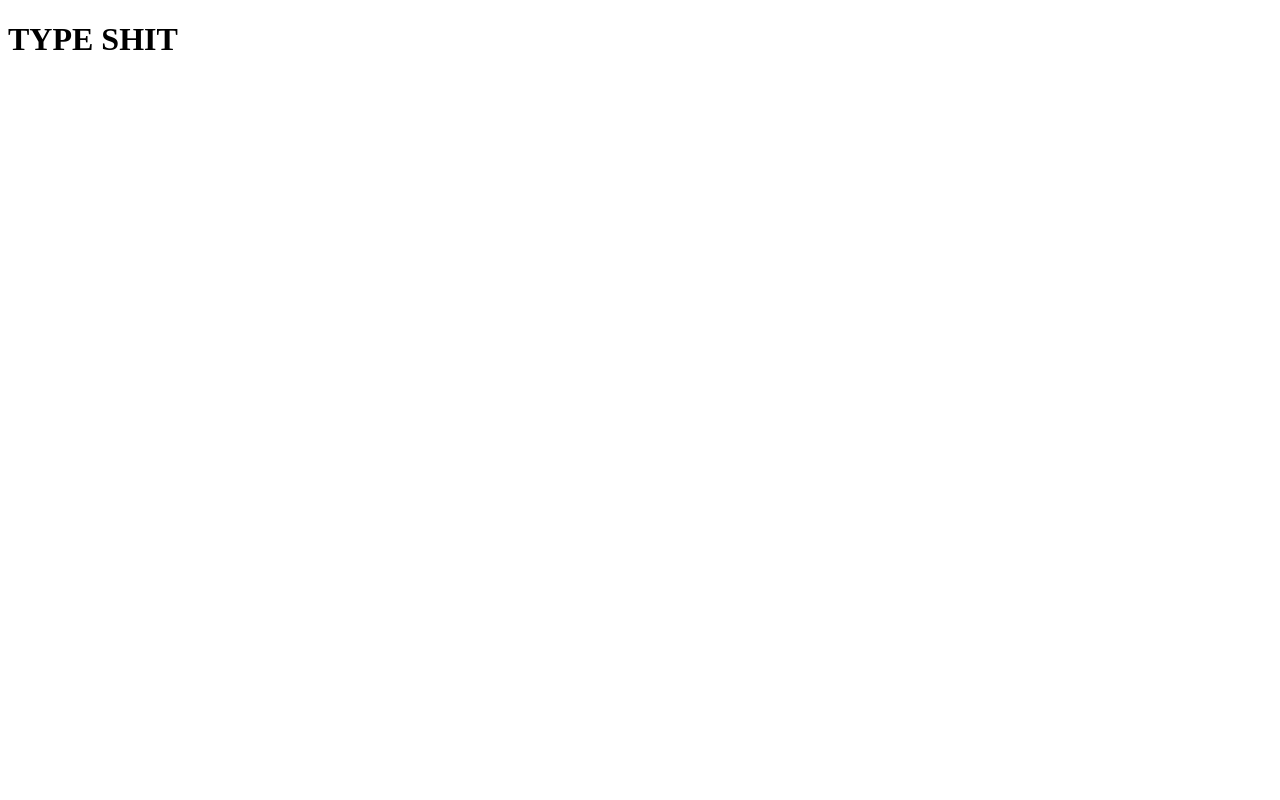
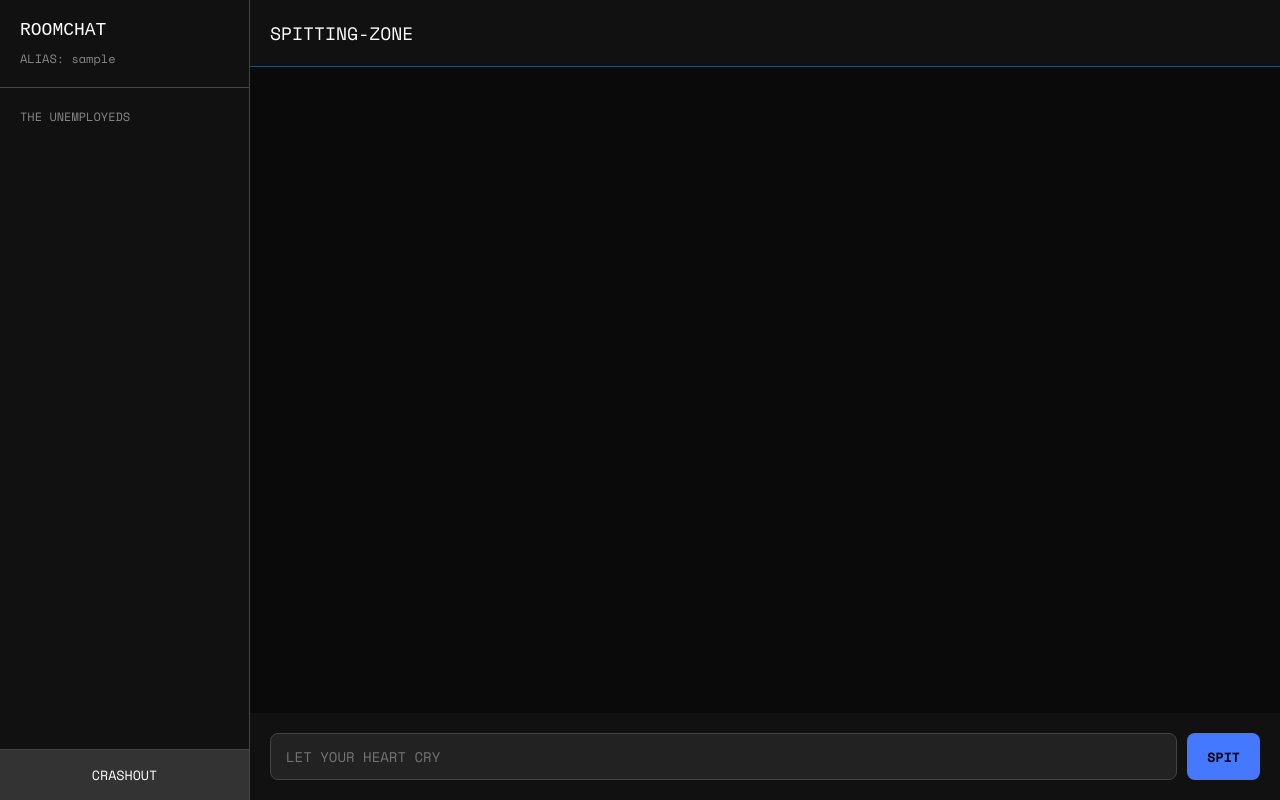
Before and after one commit to manxldoescode/RoomChat, a website: page public/chat.html in a window 1280 px wide. Drawn offline with nearby package versions, Linux system fonts and the light colour scheme; no server answers; sample sign-in values are in the browser's storage; a web font is replaced by a local one.

Commit message:
added chat page and its styling

```diff
--- a/public/chat.html
+++ b/public/chat.html
@@ -3,9 +3,60 @@
 <head>
     <meta charset="UTF-8">
     <meta name="viewport" content="width=device-width, initial-scale=1.0">
-    <title>RoomChat</title>
+    <title>RoomChat - Chat Room</title>
+    <link rel="stylesheet" href="styles2.css">
+    <link rel="preconnect" href="https://fonts.googleapis.com">
+    <link rel="preconnect" href="https://fonts.gstatic.com" crossorigin>
+    <link href="https://fonts.googleapis.com/css2?family=Bitcount+Single:wght@100..900&family=Inter:ital,opsz,wght@0,14..32,100..900;1,14..32,100..900&family=Space+Mono:ital,wght@0,400;0,700;1,400;1,700&display=swap" rel="stylesheet">
+
 </head>
 <body>
-    <h1>TYPE SHIT</h1>
+    <div class="chat-container">
+        <!-- Sidebar -->
+        <div class="sidebar">
+            <div class="sidebar-header">
+                <div class="logo">ROOMCHAT</div>
+                <div class="current-user">ALIAS:  <span id="currentUsername"></span></div>
+            </div>
+
+            <div class="users-section">
+                <div class="users-title">the unemployeds</div>
+                <div id="usersList"></div>
+            </div>
+
+            <button class="logout-btn" id="logoutBtn">CRASHOUT</button>
+        </div>
+
+        <!-- Chat Area -->
+        <div class="chat-area">
+            <div class="chat-header">
+                <div class="room-title">SPITTING-ZONE</div>
+            </div>
+
+            <div class="messages-container" id="messagesContainer">
+                <!-- Messages will be added here dynamically -->
+            </div>
+
+            <div class="typing-indicator" id="typingIndicator"></div>
+
+            <div class="message-input-container">
+                <form class="message-input-form" id="messageForm">
+                    <input
+                        type="text"
+                        class="message-input"
+                        id="messageInput"
+                        placeholder="LET YOUR HEART CRY"
+                        maxlength="500"
+                        autocomplete="off"
+                    >
+                    <button type="submit" class="send-button" id="sendButton">SPIT</button>
+                </form>
+            </div>
+        </div>
+    </div>
+
+    <!-- Socket.IO Client -->
+    <script src="https://cdnjs.cloudflare.com/ajax/libs/socket.io/4.7.2/socket.io.js"></script>
+    <script src="chat.js"></script>
 </body>
 </html>
--- /dev/null
+++ b/public/styles2.css
@@ -0,0 +1,216 @@
+        * {
+            margin: 0;
+            padding: 0;
+            box-sizing: border-box;
+        }
+
+        body {
+            font-family: 'Space Mono', monospace;
+            background: #0a0a0a;
+            color: #fff;
+            height: 100vh;
+            overflow: hidden;
+        }
+
+        .chat-container {
+            display: flex;
+            height: 100vh;
+        }
+
+        /* Sidebar */
+        .sidebar {
+            width: 250px;
+            background: #111;
+            border-right: 1px solid #214d6e;
+            display: flex;
+            flex-direction: column;
+        }
+
+        .sidebar-header {
+            padding: 20px;
+            border-bottom: 1px solid #214d6e;
+        }
+
+        .logo {
+            font-family: 'Bitcount Single', monospace;
+            font-size: 18px;
+            color: #fff;
+            margin-bottom: 10px;
+        }
+
+        .current-user {
+            font-size: 12px;
+            color: #888;
+        }
+
+        .users-section {
+            flex: 1;
+            padding: 20px;
+        }
+
+        .users-title {
+            font-size: 12px;
+            color: #888;
+            margin-bottom: 15px;
+            text-transform: uppercase;
+        }
+
+        .user-item {
+            padding: 8px 0;
+            font-size: 14px;
+            color: #ccc;
+            display: flex;
+            align-items: center;
+        }
+
+        .user-item::before {
+            content: "●";
+            color: #44ff44;
+            margin-right: 8px;
+            font-size: 8px;
+        }
+
+        /* Chat Area */
+        .chat-area {
+            flex: 1;
+            display: flex;
+            flex-direction: column;
+        }
+
+        .chat-header {
+            padding: 20px;
+            border-bottom: 1px solid #214d6e;
+            background: #111;
+        }
+
+        .room-title {
+            font-size: 18px;
+            color: #fff;
+        }
+
+        .messages-container {
+            flex: 1;
+            overflow-y: auto;
+            padding: 20px;
+            background: #0a0a0a;
+        }
+
+        .message {
+            margin-bottom: 15px;
+            animation: fadeIn 0.3s ease;
+        }
+
+        .message-header {
+            display: flex;
+            align-items: center;
+            margin-bottom: 5px;
+        }
+
+        .message-username {
+            font-weight: bold;
+            color: #44ff44;
+            margin-right: 10px;
+        }
+
+        .message-time {
+            font-size: 11px;
+            color: #666;
+        }
+
+        .message-text {
+            color: #ccc;
+            line-height: 1.4;
+        }
+
+        .system-message {
+            text-align: center;
+            color: #888;
+            font-style: italic;
+            font-size: 12px;
+            margin: 10px 0;
+        }
+
+        .typing-indicator {
+            color: #888;
+            font-style: italic;
+            font-size: 12px;
+            margin: 10px 0;
+            min-height: 16px;
+        }
+
+        /* Message Input */
+        .message-input-container {
+            padding: 20px;
+            border-top: 1px solid 4479ff;
+            background: #111;
+        }
+
+        .message-input-form {
+            display: flex;
+            gap: 10px;
+        }
+
+        .message-input {
+            flex: 1;
+            background: #222;
+            border: 1px solid #444;
+            border-radius: 8px;
+            padding: 12px 15px;
+            color: #fff;
+            font-family: inherit;
+            font-size: 14px;
+        }
+
+        .message-input:focus {
+            outline: none;
+            border-color: #ff6344;
+        }
+
+        .send-button {
+            background: #4479ff;
+            color: #000;
+            border: none;
+            border-radius: 8px;
+            padding: 12px 20px;
+            font-family: inherit;
+            font-weight: bold;
+            cursor: pointer;
+            transition: all 0.2s;
+        }
+
+        .send-button:hover {
+            background: #3333cc;
+        }
+
+        .send-button:disabled {
+            background: #333;
+            color: #666;
+            cursor: not-allowed;
+        }
+
+        .logout-btn {
+            margin-top: auto;
+            padding: 15px 20px;
+            background: #333;
+            border: none;
+            color: #fff;
+            font-family: inherit;
+            cursor: pointer;
+            border-top: 1px solid #444;
+        }
+
+        .logout-btn:hover {
+            background: #444;
+        }
+
+        @keyframes fadeIn {
+            from { opacity: 0; transform: translateY(10px); }
+            to { opacity: 1; transform: translateY(0); }
+        }
+
+        /* Responsive */
+        @media (max-width: 768px) {
+            .sidebar {
+                width: 200px;
+            }
+        }
```
